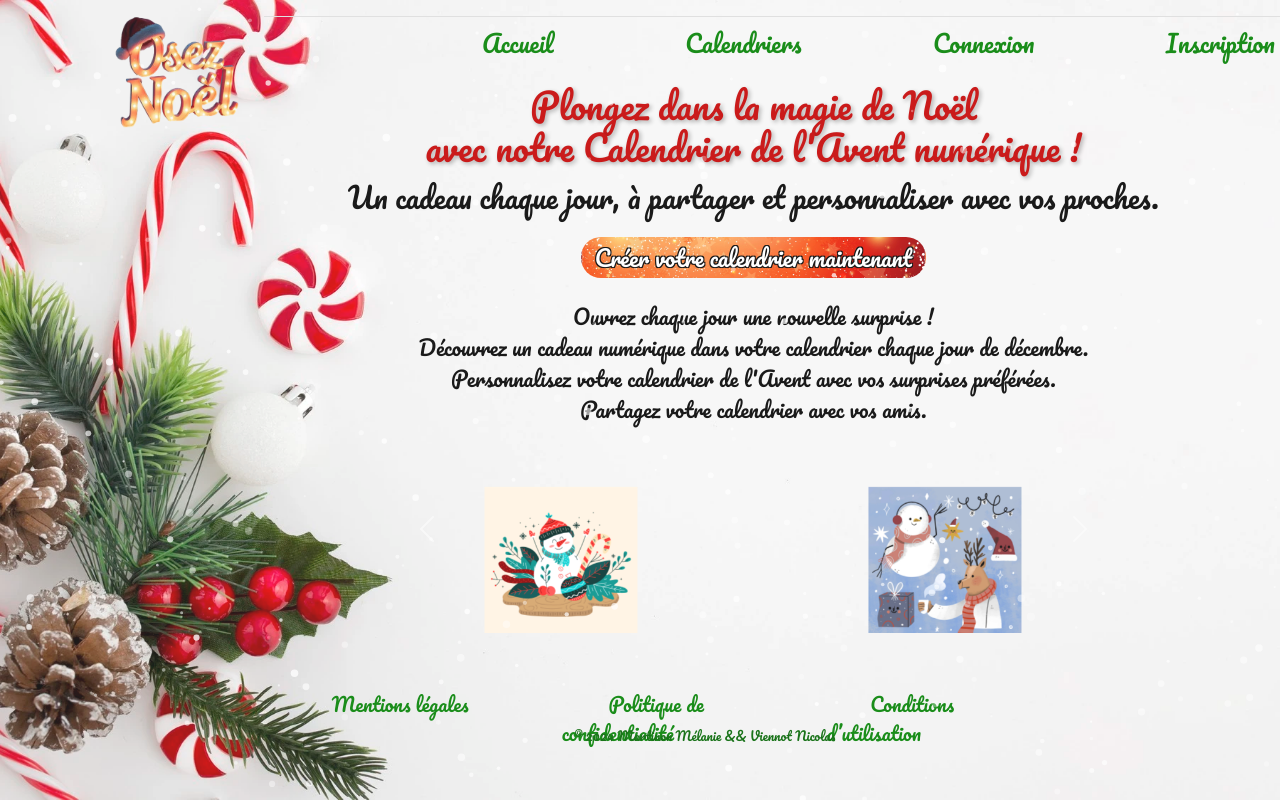
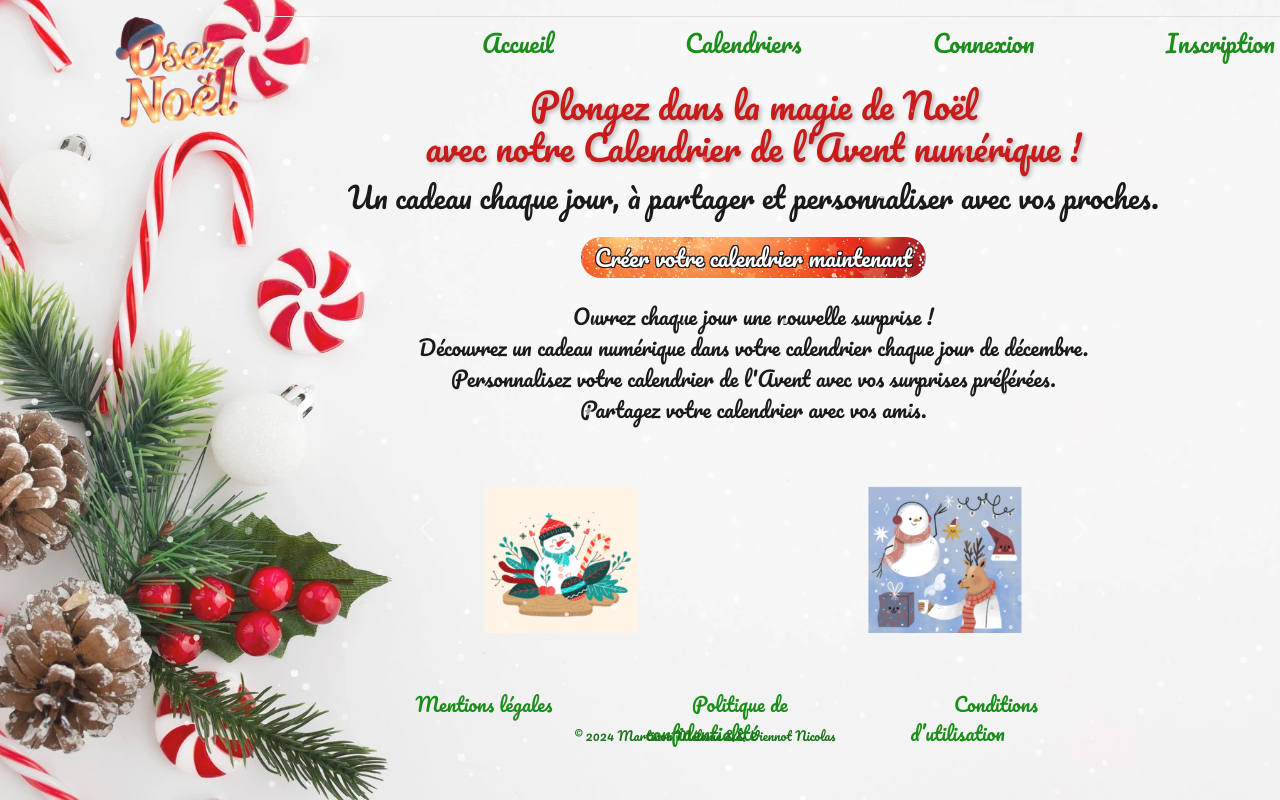
Before and after one commit to melinox58/app-noel, a Vue app in the folder front/: page / in a window 1280 px wide. Built offline with nearby package versions, Linux system fonts and the light colour scheme.

Commit message:
debug front

```diff
--- a/front/src/components/BaseLayout.vue
+++ b/front/src/components/BaseLayout.vue
@@ -350,6 +350,7 @@ footer {
 
 footer nav {
   display: flex;
+  margin-left: 4%;
 }
 
 footer ul{
```
